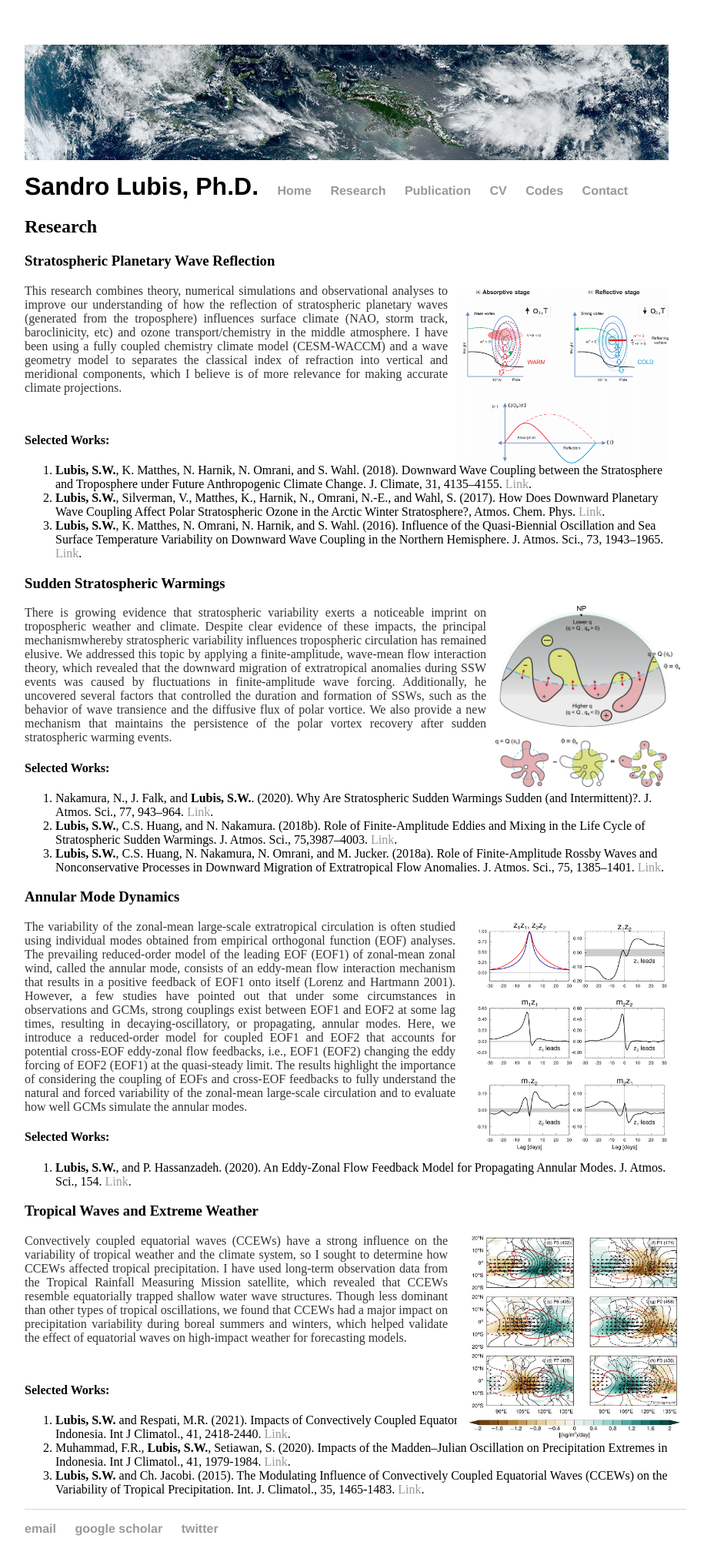
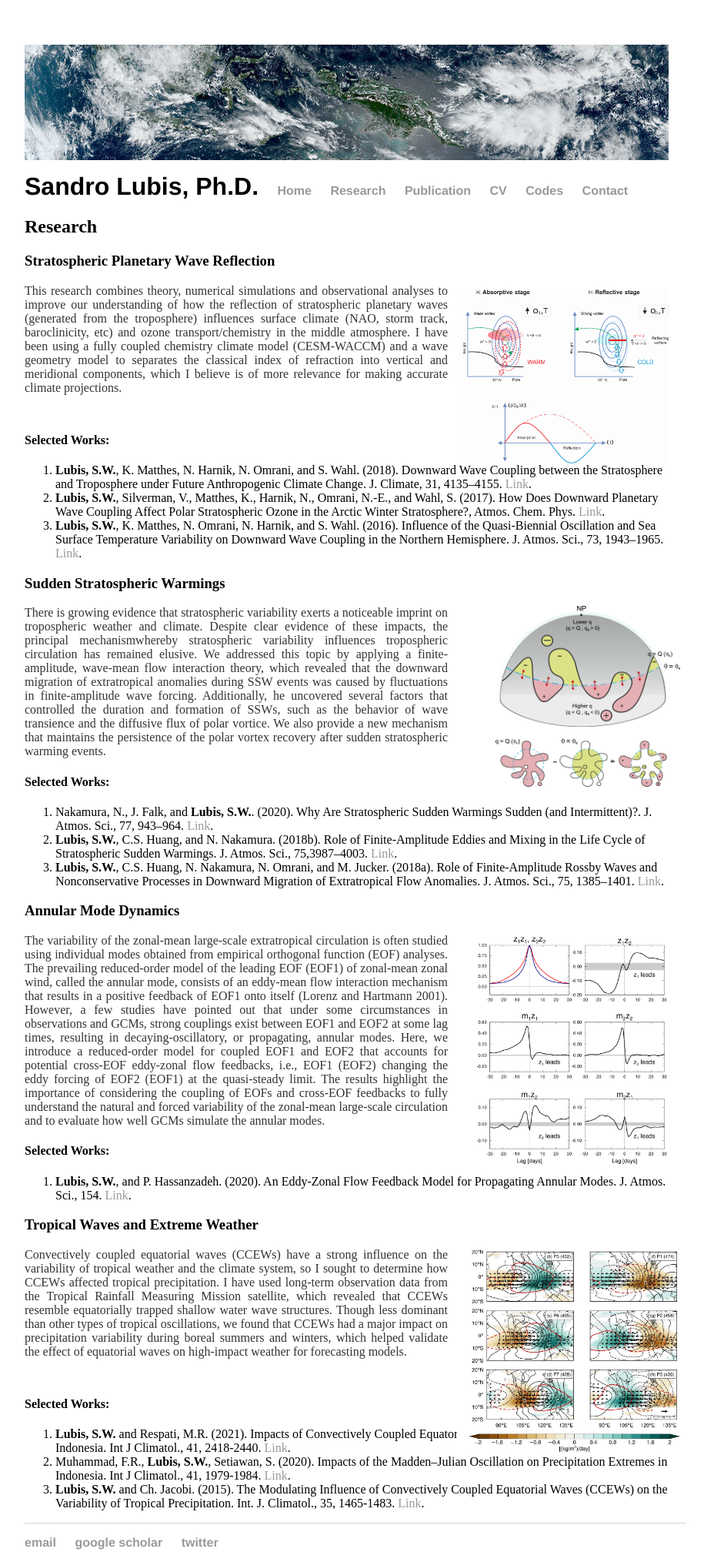
Before and after one commit to sandrolubis/sandrolubis.github.io, a Jekyll site: the page built from research/index.html, in a window 1280 px wide. Shown: the whole page at 77% size, without its empty margins (276-1191 px from the left). Built offline with Jekyll 4.4.1, drawn with Linux system fonts in a browser that asks for light colours.

Commit message:
Update index.html

```diff
--- a/research/index.html
+++ b/research/index.html
@@ -23,7 +23,7 @@ title: Research Interests | Sandro Lubis
 
 			<h3>Sudden Stratospheric Warmings</h3>
 			<img src="https://sandrolubis.github.io/assets/images/full-jas-d-17-0376.1-f1.jpg" alt="Fig 2" style="position:absolute; left:920px; width:240px">
-			<p class="indented", style="width:600px"><font size=3>  There is growing evidence that stratospheric variability exerts a noticeable imprint on tropospheric weather
+			<p class="indented", style="width:550px"><font size=3>  There is growing evidence that stratospheric variability exerts a noticeable imprint on tropospheric weather
                             and climate. Despite clear evidence of these impacts, the principal mechanismwhereby stratospheric variability influences tropospheric circulation has remained elusive.
 				We addressed this topic by applying a finite-amplitude, wave-mean flow interaction theory, which revealed that the downward migration of extratropical anomalies during SSW events was caused by fluctuations in finite-amplitude wave forcing. Additionally, he uncovered several factors that
 				controlled the duration and formation of SSWs, such as the behavior of wave transience and the diffusive flux of polar vortice. We also provide a new mechanism that maintains the persistence of
@@ -42,7 +42,7 @@ title: Research Interests | Sandro Lubis
 
 			<h3>Annular Mode Dynamics</h3>
 			<img src="https://sandrolubis.github.io/assets/images/ccr_erainterim_full.png" alt="Fig 3" style="position:absolute; left:870px; width:300px">
-			<p class="indented", style="width:560px"><font size=3>
+			<p class="indented", style="width:550px"><font size=3>
 				The variability of the zonal-mean large-scale extratropical circulation is often studied using individual modes obtained from empirical orthogonal function (EOF) analyses.
 				The prevailing reduced-order model of the leading EOF (EOF1) of zonal-mean zonal wind, called the annular mode, consists of an eddy-mean flow interaction mechanism that results
 				in a positive feedback of EOF1 onto itself (Lorenz and Hartmann 2001). However, a few studies have pointed out that under some circumstances in observations and GCMs, strong couplings
```
